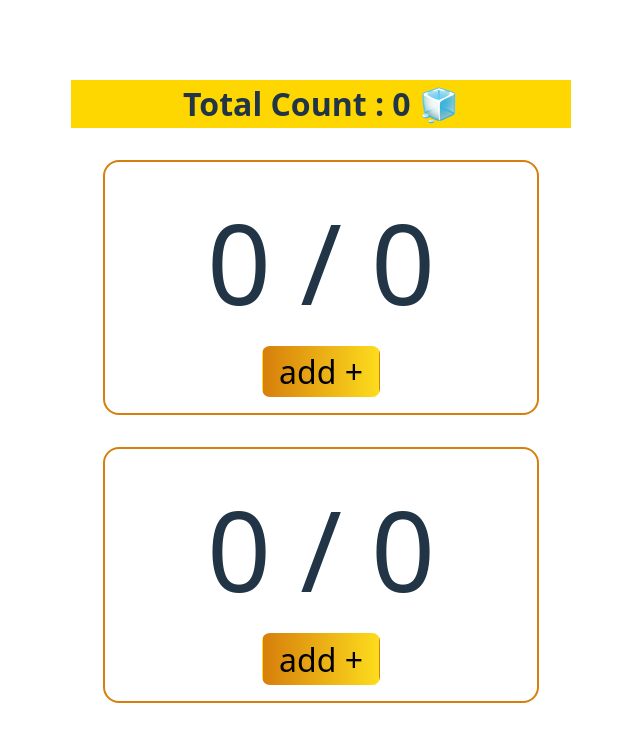
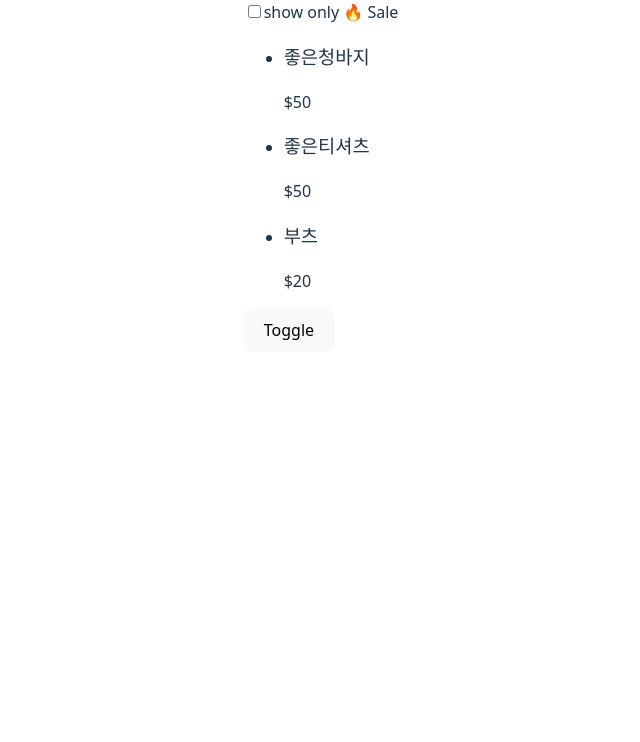
Before and after one commit to dkdkwl/dream-coding, a React (Vite) app: page / in a window 1280 px wide. Shown: the top 742 px of the page, without its empty margins (319-959 px from the left). Built offline with nearby package versions, Linux system fonts and the light colour scheme.

Commit message:
ussEffect 사용법, 그리고 기본 작동원리 이해

```diff
--- /dev/null
+++ b/public/data/products.json
@@ -0,0 +1,17 @@
+[
+  {
+    "name": "좋은청바지",
+    "price": "$50",
+    "id": "1234"
+  },
+  {
+    "name": "좋은티셔츠",
+    "price": "$50",
+    "id": "12342"
+  },
+  {
+    "name": "부츠",
+    "price": "$20",
+    "id": "12334"
+  }
+]
--- /dev/null
+++ b/src/AppProducts.jsx
@@ -0,0 +1,14 @@
+import React, { useState } from 'react';
+import './App.css';
+import Products from './components/Products';
+
+export default function AppProducts() {
+  const [showProducts, setShowProducts] = useState(true);
+
+  return (
+    <div>
+      {showProducts && <Products />}
+      <button onClick={() => setShowProducts((show) => !show)}>Toggle</button>
+    </div>
+  );
+}
--- /dev/null
+++ b/src/components/Products.jsx
@@ -0,0 +1,35 @@
+import React, { useEffect, useState } from 'react';
+
+export default function Products() {
+  const [products, setProducts] = useState([]);
+    const [checked, setChecked] = useState(false);
+    const handleChange = () => setChecked(prev => !prev);
+
+  useEffect(() => {
+      fetch(`data/${checked ? 'sale_': ''}products.json`)
+        .then((res) => res.json())
+        .then((data) => {
+           console.log("뜨끈한 데이터를 받아옴", data);
+          setProducts(data);
+        });
+        return () => {
+          console.log("Products 컴포넌트가 화면에서 사라짐");
+        }
+  }, [checked]);
+  return (
+    <>
+    <input id="checkbox" type="checkbox" name="" id="" value={checked} onChange={handleChange}/>
+    <label htmlFor="checkbox">show only 🔥 Sale</label>
+      <ul>
+        {products.map((product) => (
+          <li key={product.id}>
+            <article>
+              <h3>{product.name}</h3>
+              <p>{product.price}</p>
+            </article>
+          </li>
+        ))}
+      </ul>
+    </>
+  );
+}
--- a/src/main.jsx
+++ b/src/main.jsx
@@ -1,10 +1,10 @@
 import { StrictMode } from 'react'
 import { createRoot } from 'react-dom/client'
 import './index.css'
-import AppCounter from './AppCounter.jsx'
+import AppProducts from './AppProducts.jsx'
 
 createRoot(document.getElementById('root')).render(
   <StrictMode>
-    <AppCounter />
+    <AppProducts />
   </StrictMode>,
 )
```
Also changed, not shown: public/data/sale_products.json (added, +10 -0 lines).
